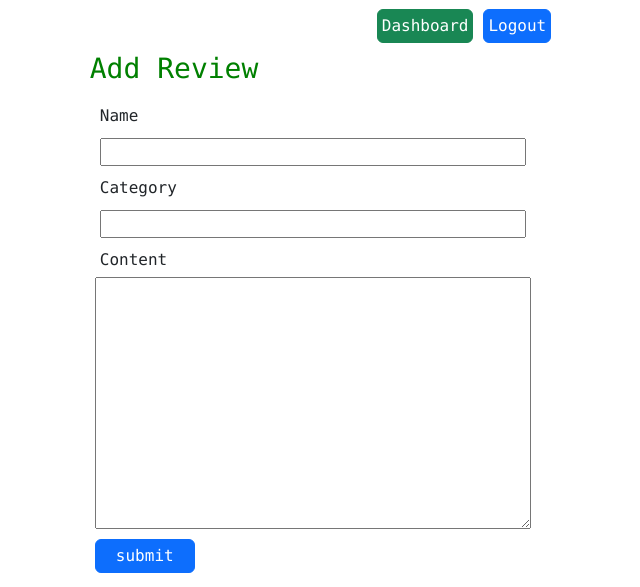
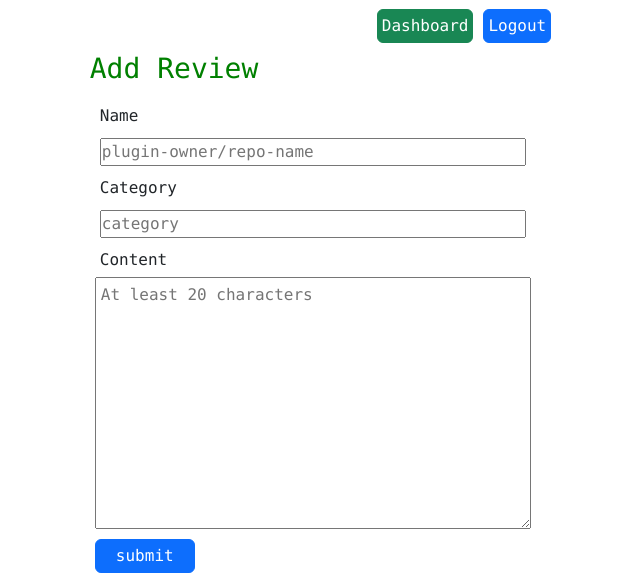
Before and after one commit to dreessen-n/neovim_plugin_reviews, a Flask app: page /review/new in a window 1280 px wide. Shown: the part 213-800 px from the top of the page, without its empty margins (315-955 px from the left). Run offline with Flask 2, Linux system fonts and the light colour scheme; the visitor is signed in with stand-in values (Sample User, id 1).

Commit message:
Add placeholders on new

```diff
--- a/flask_app/templates/new.html
+++ b/flask_app/templates/new.html
@@ -45,11 +45,11 @@
                     <h3>Add Review</h3>
                     <form class="form_create" action="/review/create" method="POST">
                         <label for="name">Name</label>
-                        <input type="text" name="name" >
+                        <input type="text" placeholder="plugin-owner/repo-name" name="name" >
                         <label for="category">Category</label>
-                        <input type="text" name="category" >
+                        <input type="text" placeholder="category" name="category" >
                         <label for="content">Content</label>
-                        <textarea class="edit-textarea" rows="10" name="content" type="input"></textarea>
+                        <textarea class="edit-textarea" placeholder="At least 20 characters" rows="10" name="content" type="input"></textarea>
                         <button class="btn btn-new btn-primary" type="submit">submit</button>
                     </form>
                 </div>
```
